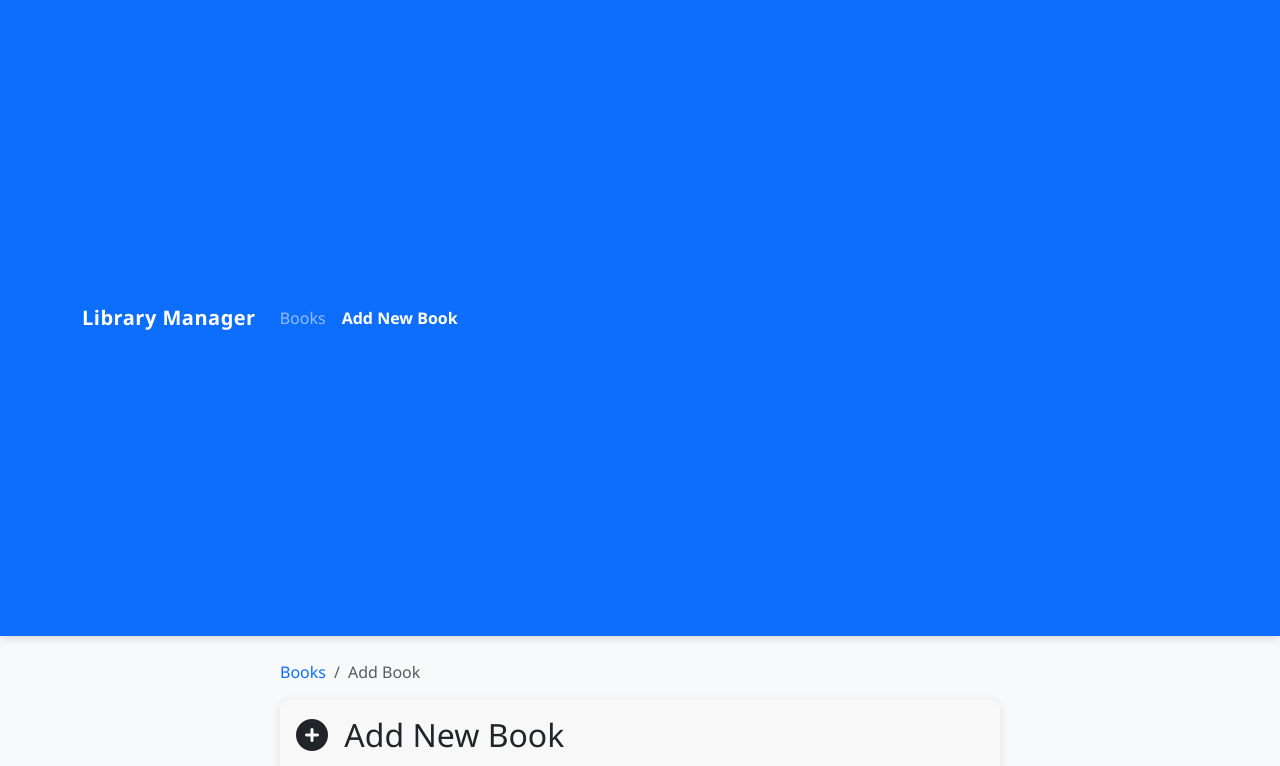
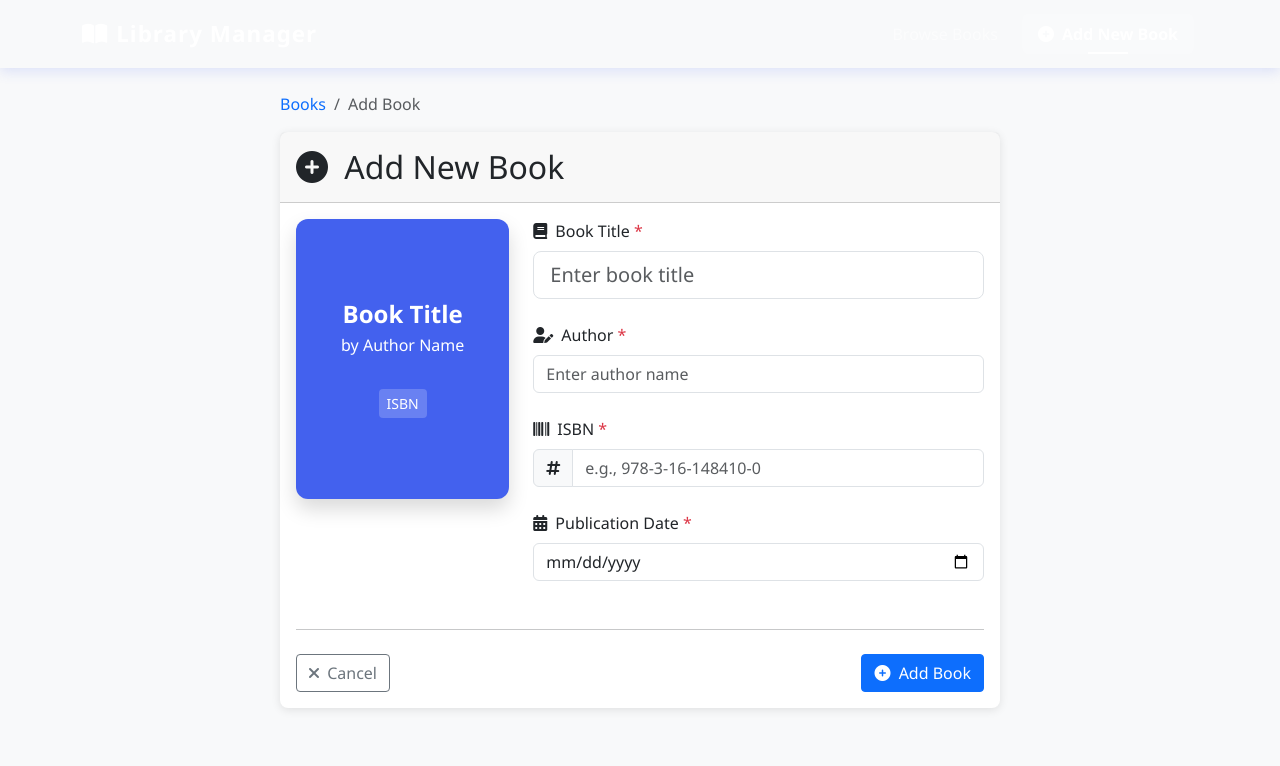
Before and after one commit to NavindaSenavirathna/Library_Manager, an Angular app in the folder Front-end/: page /add in a window 1280 px wide. Shown: the top 766 px of the page. Built offline with nearby package versions, Linux system fonts and the light colour scheme.

Commit message:
Enhance navigation and layout for improved UI/UX

```diff
--- a/Front-end/src/app/app-routing.module.ts
+++ b/Front-end/src/app/app-routing.module.ts
@@ -3,14 +3,15 @@ import { RouterModule, Routes } from '@angular/router';
 import { BookListComponent } from './components/book-list/book-list.component';
 import { BookDetailsComponent } from './components/book-details/book-details.component';
 import { BookFormComponent } from './components/book-form/book-form.component';
+import { HomeComponent } from './components/home/home.component';
 
 const routes: Routes = [
-  { path: '', redirectTo: '/books', pathMatch: 'full' },
+  { path: '', component: HomeComponent },
   { path: 'books', component: BookListComponent },
   { path: 'details/:id', component: BookDetailsComponent },
   { path: 'add', component: BookFormComponent },
   { path: 'edit/:id', component: BookFormComponent },
-  { path: '**', redirectTo: '/books' }
+  { path: '**', redirectTo: '/' }
 ];
 
 @NgModule({
--- a/Front-end/src/app/app.component.css
+++ b/Front-end/src/app/app.component.css
@@ -1,31 +1,79 @@
 .navbar {
-  box-shadow: 0 2px 10px rgba(0, 0, 0, 0.15);
+  background-color: var(--primary-color);
+  box-shadow: 0 4px 12px rgba(67, 97, 238, 0.15);
   margin-bottom: 1.5rem;
+  padding: 0.75rem 0;
 }
 
 .navbar-brand {
   font-weight: 700;
-  letter-spacing: 0.5px;
+  letter-spacing: 1px;
+  font-size: 1.4rem;
 }
 
 .nav-link {
   font-weight: 500;
-  transition: all 0.2s ease;
+  transition: all 0.3s ease;
+  position: relative;
+  padding: 0.5rem 1rem !important;
+  margin: 0 0.25rem;
+  border-radius: 6px;
+}
+
+.nav-link:hover {
+  background-color: rgba(255, 255, 255, 0.1);
 }
 
 .nav-link.active {
-  font-weight: 700;
+  font-weight: 600;
   color: white !important;
+  background-color: rgba(255, 255, 255, 0.15);
+}
+
+/* Add underline animation to active links */
+.nav-link.active::after {
+  content: '';
+  position: absolute;
+  bottom: 0;
+  left: 50%;
+  width: 40px;
+  height: 2px;
+  background-color: white;
+  transform: translateX(-50%);
+  transition: width 0.3s ease;
+}
+
+.nav-link:hover::after {
+  width: 60px;
 }
 
 .footer {
-  position: relative;
-  bottom: 0;
+  background-color: var(--dark-color);
+  color: #fff;
+  padding: 1.5rem 0;
   width: 100%;
-  margin-top: 3rem;
 }
 
-/* Make the container min-height to push footer down */
-.container {
-  min-height: calc(100vh - 180px);
+.footer i.fa-heart {
+  animation: heartBeat 1.5s infinite;
 }
+
+@keyframes heartBeat {
+  0% { transform: scale(1); }
+  50% { transform: scale(1.2); }
+  100% { transform: scale(1); }
+}
+
+/* Make sure the page has minimum height to push footer down */
+html, body {
+  height: 100%;
+}
+
+body {
+  display: flex;
+  flex-direction: column;
+}
+
+.page-container {
+  flex: 1 0 auto;
+}
--- a/Front-end/src/app/app.component.html
+++ b/Front-end/src/app/app.component.html
@@ -1,29 +1,46 @@
-<nav class="navbar navbar-expand-lg navbar-dark bg-primary mb-4">
+<header>
+  <nav class="navbar navbar-expand-lg navbar-dark mb-4">
     <div class="container">
-    <a class="navbar-brand" href="#">Library Manager</a>
+      <a class="navbar-brand" routerLink="/">
+        <i class="fas fa-book-open me-2"></i>Library Manager
+      </a>
       <button class="navbar-toggler" type="button" data-bs-toggle="collapse" data-bs-target="#navbarNav"
         aria-controls="navbarNav" aria-expanded="false" aria-label="Toggle navigation">
         <span class="navbar-toggler-icon"></span>
       </button>
       <div class="collapse navbar-collapse" id="navbarNav">
-      <ul class="navbar-nav">
+        <ul class="navbar-nav ms-auto">
           <li class="nav-item">
-          <a class="nav-link" routerLink="/books" routerLinkActive="active">Books</a>
+            <a class="nav-link" routerLink="/books" routerLinkActive="active">
+              <i class="fas fa-books me-1"></i> Browse Books
+            </a>
           </li>
           <li class="nav-item">
-          <a class="nav-link" routerLink="/add" routerLinkActive="active">Add New Book</a>
+            <a class="nav-link" routerLink="/add" routerLinkActive="active">
+              <i class="fas fa-plus-circle me-1"></i> Add New Book
+            </a>
           </li>
         </ul>
       </div>
     </div>
   </nav>
+</header>
 
-<div class="container">
+<main class="page-container">
+  <div class="container fade-in">
     <router-outlet></router-outlet>
   </div>
+</main>
 
-<footer class="footer mt-5 py-3 bg-light">
-  <div class="container text-center">
-    <span class="text-muted">&copy; {{ currentYear }} Library Management System</span>
+<footer class="footer py-4">
+  <div class="container">
+    <div class="row">
+      <div class="col-md-6 text-center text-md-start">
+        <span>&copy; {{ currentYear }} Library Management System</span>
+      </div>
+      <div class="col-md-6 text-center text-md-end">
+        <span>Made with <i class="fas fa-heart text-danger"></i> for book lovers</span>
+      </div>
+    </div>
   </div>
 </footer>
--- a/Front-end/src/app/app.module.ts
+++ b/Front-end/src/app/app.module.ts
@@ -8,13 +8,17 @@ import { AppComponent } from './app.component';
 import { BookListComponent } from './components/book-list/book-list.component';
 import { BookDetailsComponent } from './components/book-details/book-details.component';
 import { BookFormComponent } from './components/book-form/book-form.component';
+import { HomeComponent } from './components/home/home.component';
 
-@NgModule({  declarations: [
+@NgModule({
+  declarations: [
     AppComponent,
     BookListComponent,
     BookDetailsComponent,
-    BookFormComponent
-  ],imports: [
+    BookFormComponent,
+    HomeComponent
+  ],
+  imports: [
     BrowserModule,
     AppRoutingModule,
     HttpClientModule,
```
Lines whose indentation alone changed are shown as unchanged.
